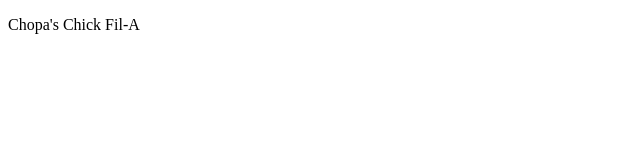
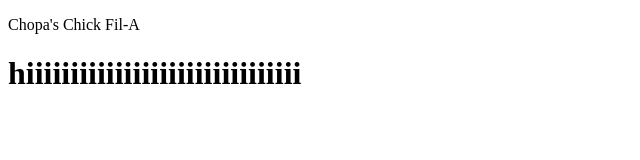
Before and after one commit to cholponzamir/cholponzamir.github.io, a plain HTML site: page index.html in a window 1280 px wide. Shown: the whole page, without its empty margins (0-640 px from the left). Drawn offline with Linux system fonts and the light colour scheme.

Commit message:
Update index.html

```diff
--- a/index.html
+++ b/index.html
@@ -6,5 +6,6 @@
     <body>
        <!--<img src="" alt="Chopa test">-->
        <p>Chopa's Chick Fil-A </p>
+       <h1>hiiiiiiiiiiiiiiiiiiiiiiiiiiiiiii</h1>
     </body>
 </html>
```
